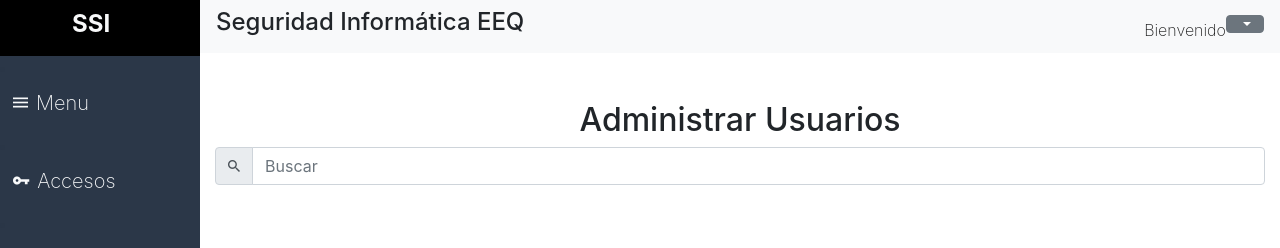
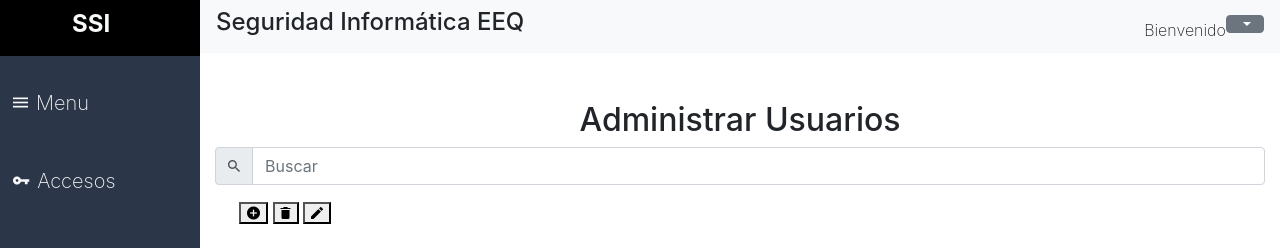
Before and after one commit to Nedu-ds/seguridad_informatica, a Flask app: page /create in a window 1280 px wide. Shown: the top 248 px of the page. Run offline with Flask 2, Linux system fonts and the light colour scheme; some libraries are stand-ins or nearby versions.

Commit message:
Anado Usuario

```diff
--- a/main.py
+++ b/main.py
@@ -11,7 +11,7 @@ import re
 
 from config import DevelopmentConfig
 from models import db, User
-from ingreso_bajas import *
+#from ingreso_bajas import *
 import forms
 
 import socket
--- a/templates/create.html
+++ b/templates/create.html
@@ -20,6 +20,11 @@
               </div>
             </form>
           </div>
+          <div class="custom-control custom-control-sm custom-checkbox">
+                      <abbr data-toggle="tooltip" data-placement="bottom" title="Añadir"><button data-toggle="modal" data-target="#staticBackdrop"><i class="icon ion-md-add-circle"></i></button></abbr>
+                      <abbr data-toggle="tooltip" data-placement="bottom" title="Eliminar"><button><i class="icon ion-md-trash"></i></button></abbr>
+                      <abbr data-toggle="tooltip" data-placement="bottom" title="Editar"><button><i class="icon ion-md-create"></i></button></abbr>
+                    </div>
           <div class="table-responsive pt-5">
             <table class="table">
               <thead class="thead-dark">
```
